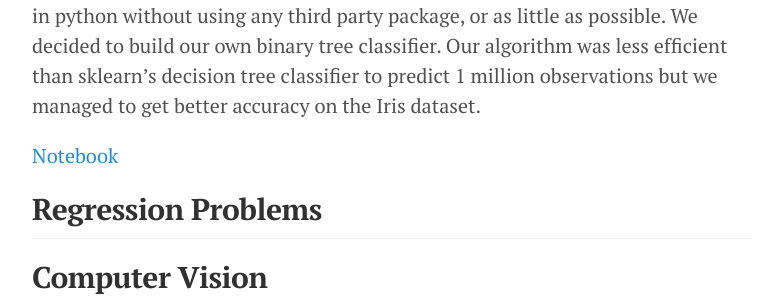
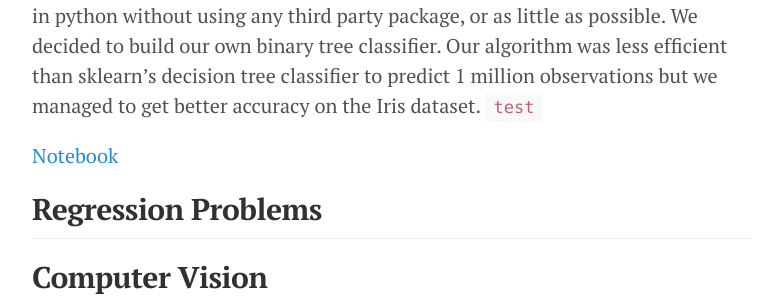
Before and after one commit to florentfettu/florentfettu.github.io, a Jekyll site: the page built from _posts/2020-05-25-data-science-portfolio.md, in a window 1280 px wide. Shown: the part 851-1147 px from the top of the page, without its empty margins (248-1031 px from the left). Built offline with Jekyll 4.4.1, drawn with Linux system fonts in a browser that asks for light colours; nearby versions of some CDN libraries.

Commit message:
Update 2020-05-25-data-science-portfolio.md

```diff
--- a/_posts/2020-05-25-data-science-portfolio.md
+++ b/_posts/2020-05-25-data-science-portfolio.md
@@ -15,7 +15,7 @@ The realization of this project was part of my PhD course 80-629 Machine Learnin
 
 ### Coding a Binary Tree Classifier from Scratch
 
-The realization of this project was part of my master course 60-607 Algorithms for Optimization and Big Data Analysis under the direction of Gilles Caporossi at HEC Montreal. The aim of this project was to develop from scratch an algorithm in python without using any third party package, or as little as possible. We decided to build our own binary tree classifier. Our algorithm was less efficient than sklearn's decision tree classifier to predict 1 million observations but we managed to get better accuracy on the Iris dataset.
+The realization of this project was part of my master course 60-607 Algorithms for Optimization and Big Data Analysis under the direction of Gilles Caporossi at HEC Montreal. The aim of this project was to develop from scratch an algorithm in python without using any third party package, or as little as possible. We decided to build our own binary tree classifier. Our algorithm was less efficient than sklearn's decision tree classifier to predict 1 million observations but we managed to get better accuracy on the Iris dataset. <code> test </code>
 
 <a href="https://nbviewer.jupyter.org/github/florentfettu/florentfettu.github.io/blob/master/Notebooks/arbre_decision_clean.ipynb" target="_blank">Notebook</a>
 
```
